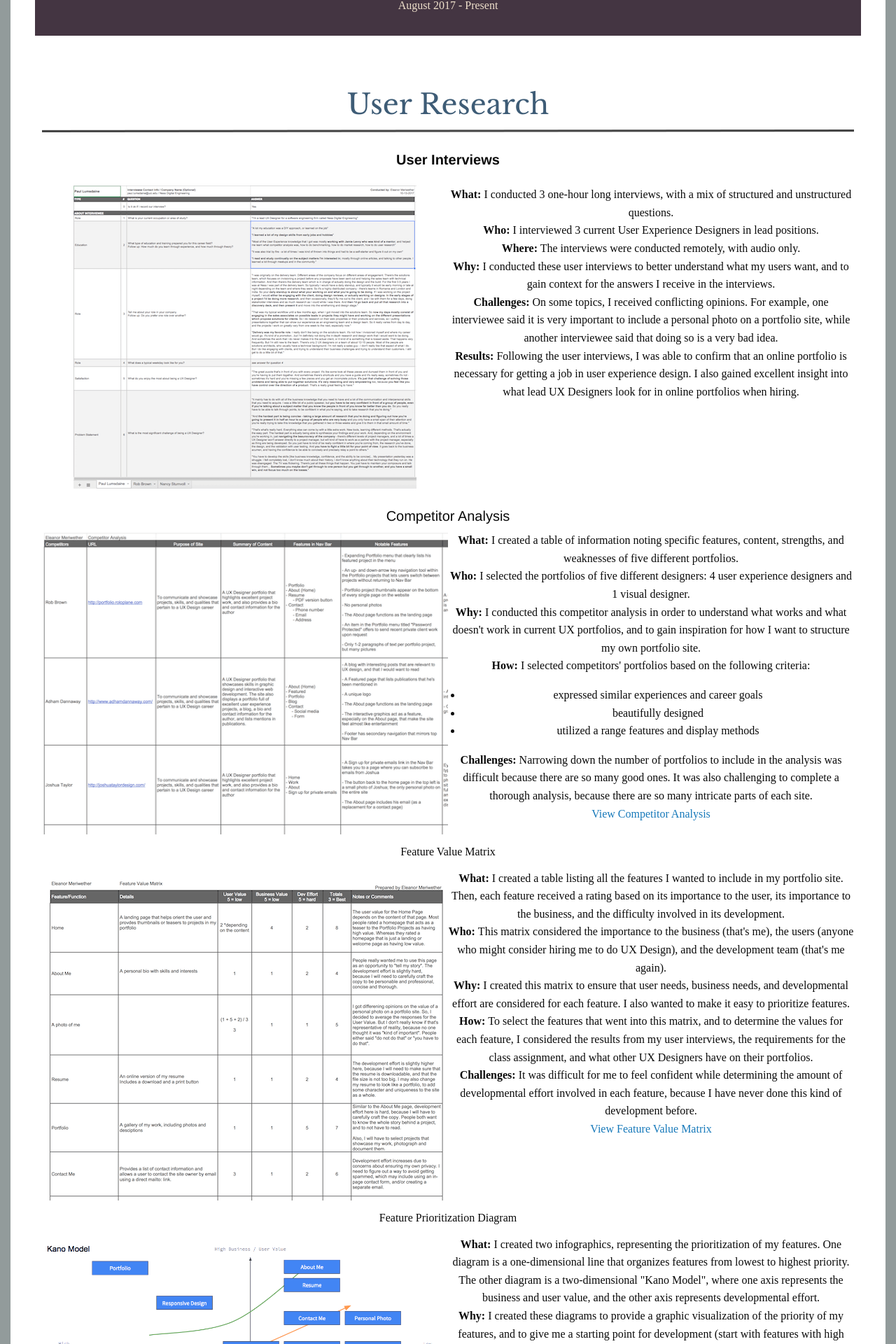
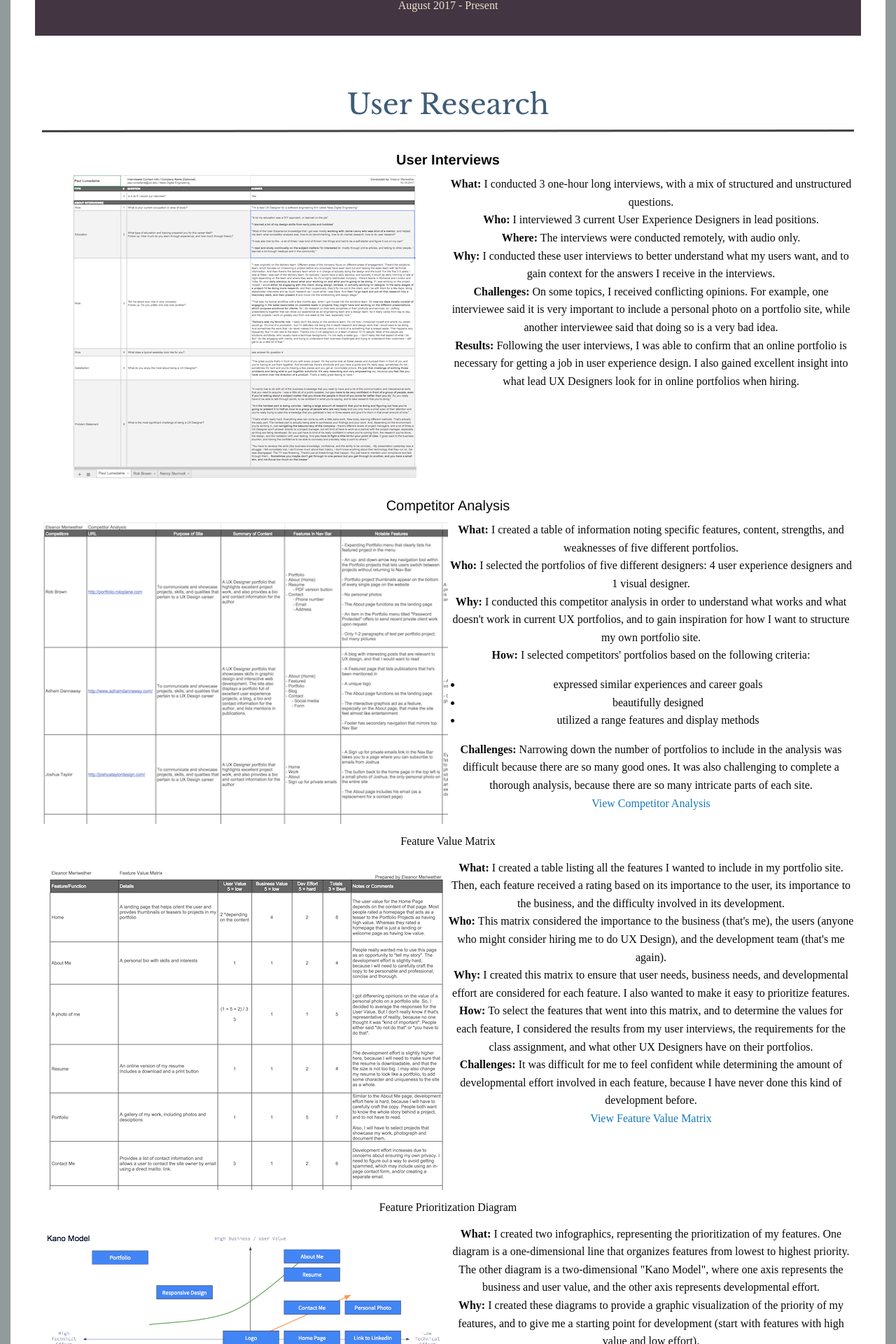
Before and after one commit to emeriwether/emeriwether.github.io, a Jekyll site: the page built from project1.html, in a window 1280 px wide. Shown: the part 1443-3363 px from the top of the page at 70% size. Built offline with Jekyll 4.4.1, drawn with Linux system fonts in a browser that asks for light colours; some web fonts are replaced.

Commit message:
ct prev com

```diff
--- a/css/home.css
+++ b/css/home.css
@@ -154,7 +154,7 @@
 }
 
 .subsectionHeader {
-    padding: 25px 0 15px 0;
+    padding: 25px 0 0 0;
 }
 
 .subsectionThumb {
```
